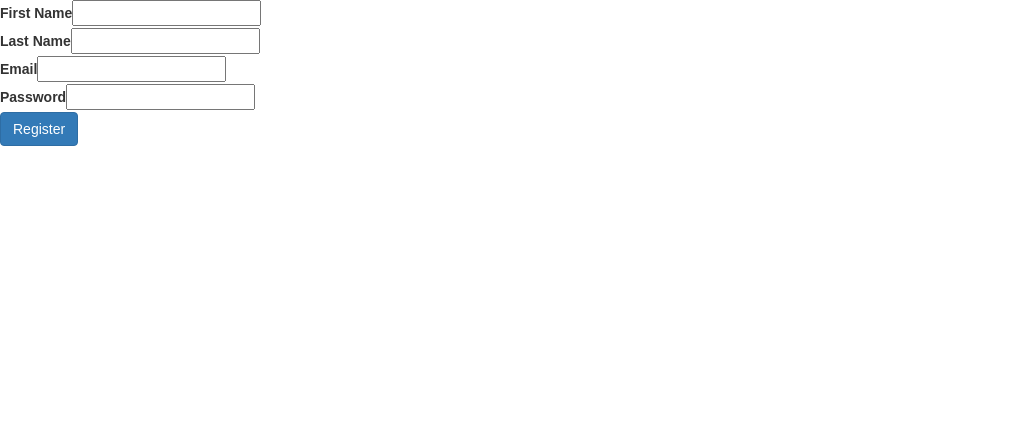
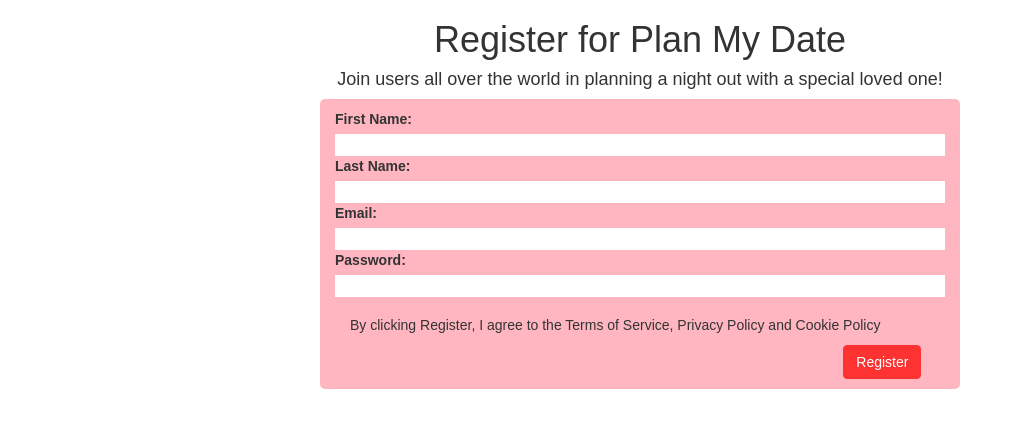
Before and after one commit to HunterMcAfee/planMyDate, a React (Create React App) app in the folder client/: page /register in a window 1280 px wide. Shown: the top 428 px of the page, without its empty margins (0-1023 px from the left). Built offline with nearby package versions, Linux system fonts and the light colour scheme; no server answers.

Commit message:
Added Styles to login and register

```diff
--- a/client/src/components/Login.jsx
+++ b/client/src/components/Login.jsx
@@ -29,15 +29,26 @@ class Login extends Component {
 
 	render() {
 		return (
+			<div>
+				<div className = "col-md-12 text-center header">
+					<h1> Plan My Date </h1>
+					<h4> Welcome Back, we've missed you &#x2764; Please login below </h4>
+				</div>
+				<div className = "col-md-6 col-md-offset-3 form">
 					<form onSubmit={this.handleSubmit}>
 						<label> Email: </label>
-				<input type="email" name="email" />
+						<br />
+						<input className = "col-md-12 box" type="email" name="email" />
 						<br />
 						<label> Password: </label>
-				<input type="password" name="password" />
 						<br />
-				<button className="btn btn-primary">Login</button>
+						<input className = "col-md-12 box" type="password" name="password" />
+						<br />
+						<br />
+						<button className="col-md-offset-10 btn btn-primary">Login</button>
 					</form>
+				</div>
+			</div>
 		)
 	}
 }
--- a/client/src/components/Register.jsx
+++ b/client/src/components/Register.jsx
@@ -30,21 +30,36 @@ class Register extends Component {
 
 	render() {
 		return (
+			<div>
+				<div className = "col-md-12 text-center header">
+					<h1> Register for Plan My Date</h1>
+					<h4> Join users all over the world in planning a night out with a special loved one!</h4>
+				</div>
+				<div className = "col-md-6 col-md-offset-3 form">
 					<form onSubmit={this.handleSubmit}>
-				<label>First Name</label>
-				<input type="text" name="firstName" />
+						<label>First Name: </label>
 						<br />
-				<label>Last Name</label>
-				<input type="text" name="lastName" />
+						<input className = "col-md-12 box" type="text" name="firstName" />
 						<br />
-				<label>Email</label>
-				<input type="email" name="email" />
+						<label>Last Name: </label>
 						<br />
-				<label>Password</label>
-				<input type="password" name="password" />
+						<input className = "col-md-12 box" type="text" name="lastName" />
 						<br />
-				<button className="btn btn-primary">Register</button>
+						<label>Email:</label>
+						<br />
+						<input className = "col-md-12 box" type="email" name="email" />
+						<br />
+						<label>Password: </label>
+						<br />
+						<input className = "col-md-12 box" type="password" name="password" />
+						<br />
+						<br />
+						<p className = "col-md-12"> By clicking Register, I agree to the Terms of Service, Privacy Policy and Cookie Policy</p>
+						<br />
+						<button className="col-md-offset-10 btn btn-primary">Register</button>
 					</form>
+				</div>
+			</div>
 		)
 	}
 }
--- a/client/src/index.css
+++ b/client/src/index.css
@@ -3,3 +3,34 @@ body {
   padding: 0;
   font-family: sans-serif;
 }
+
+.box:hover{
+	background-color: lavender;
+
+}
+
+.box {
+	border: none;
+}
+
+.form {
+	background-color: #FFB6C1 ;
+	padding-bottom: 10px;
+	padding-top: 10px;
+	border-radius: 5px;
+}
+
+.header {
+	background-color: white;
+}
+
+.btn-primary {
+	background-color: #ff3232;
+	border-color: #ff3232;
+}
+
+.btn-primary:hover {
+	background-color: white;
+	color: #ff3232;
+	border-color: white;
+}
```
Lines whose indentation alone changed are shown as unchanged.
